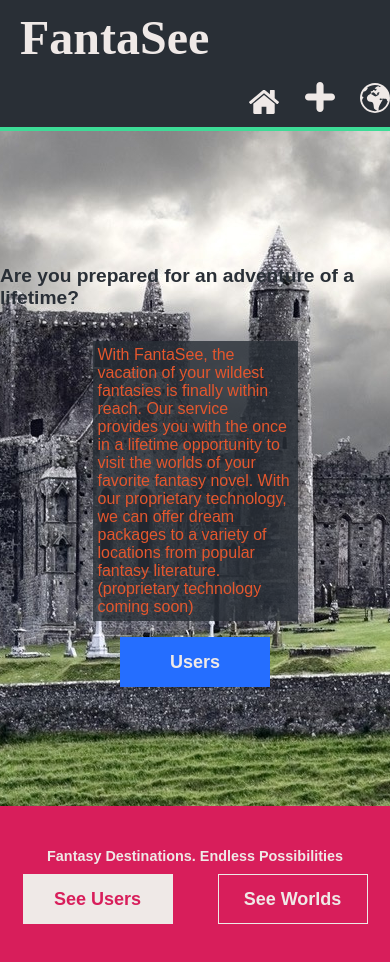
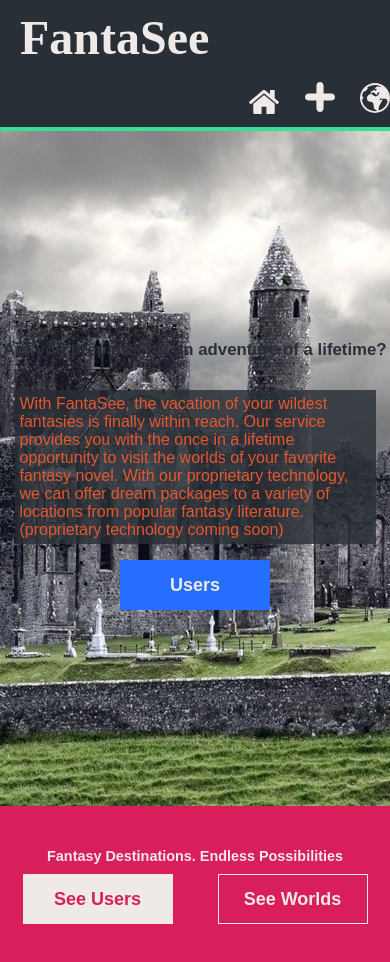
Before and after one commit to JasenABaker/project-three, a React (Create React App) app in the folder client/: page / in a window 390 px wide. Shown: the top 962 px of the page. Built offline with nearby package versions, Linux system fonts and the light colour scheme; no server answers; a web font is replaced by a local one.

Commit message:
updated home  page responsiveness

```diff
--- a/client/src/components/styled-components/Splash.js
+++ b/client/src/components/styled-components/Splash.js
@@ -49,8 +49,12 @@ export const ButtonText = styled.div`
     }
     @media screen and (max-width: 800px){
         h2{
-            font-size: .8em;
+            text-align: center;
+            font-size: .7em;
             color: #292F36;
+        }
+        p{
+            width: 90%;
         }
     }
 `
```
